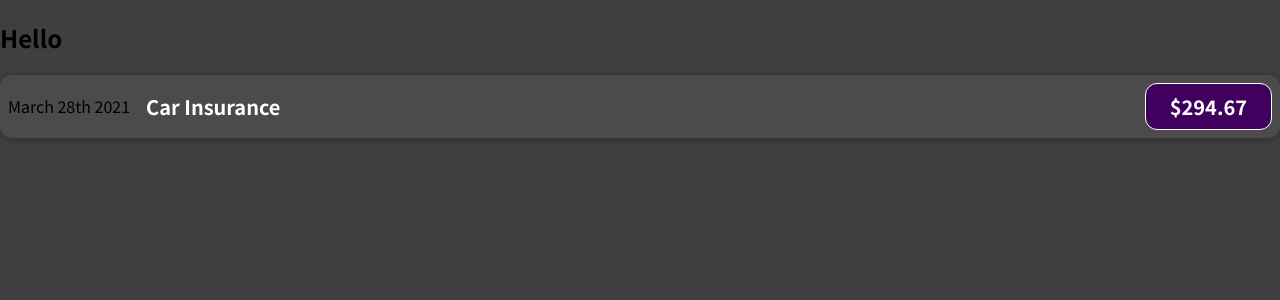
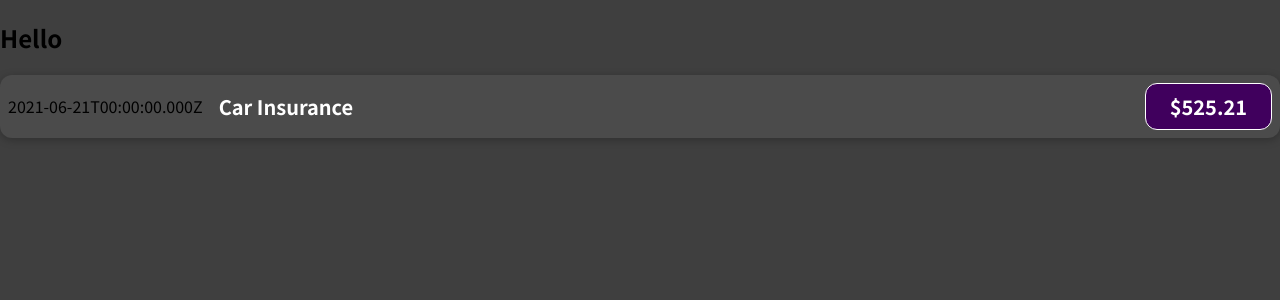
Before and after one commit to pablomaribondo/expense-tracker, a React (Create React App) app: page / in a window 1280 px wide. Shown: the top 300 px of the page. Built offline with nearby package versions, Linux system fonts and the light colour scheme.

Commit message:
outputting dynamic data

```diff
--- a/src/components/ExpenseItem.tsx
+++ b/src/components/ExpenseItem.tsx
@@ -2,12 +2,16 @@ import React from "react";
 import "./ExpenseItem.css";
 
 const ExpenseItem: React.FC = () => {
+  const expenseDate = new Date(2021, 5, 21);
+  const expenseTitle = "Car Insurance";
+  const expenseAmount = 525.21;
+
   return (
     <div className="expense-item">
-      <div>March 28th 2021</div>
+      <div>{expenseDate.toISOString()}</div>
       <div className="expense-item__description">
-        <h2>Car Insurance</h2>
-        <div className="expense-item__price">$294.67</div>
+        <h2>{expenseTitle}</h2>
+        <div className="expense-item__price">${expenseAmount}</div>
       </div>
     </div>
   );
```
